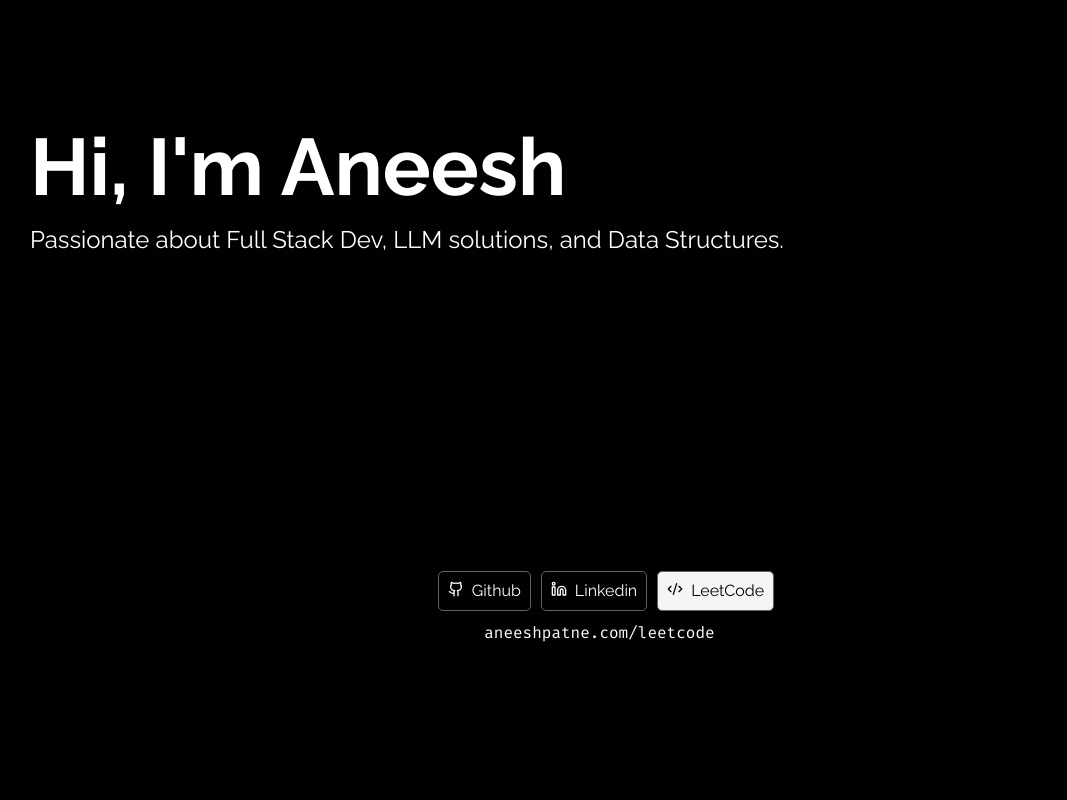
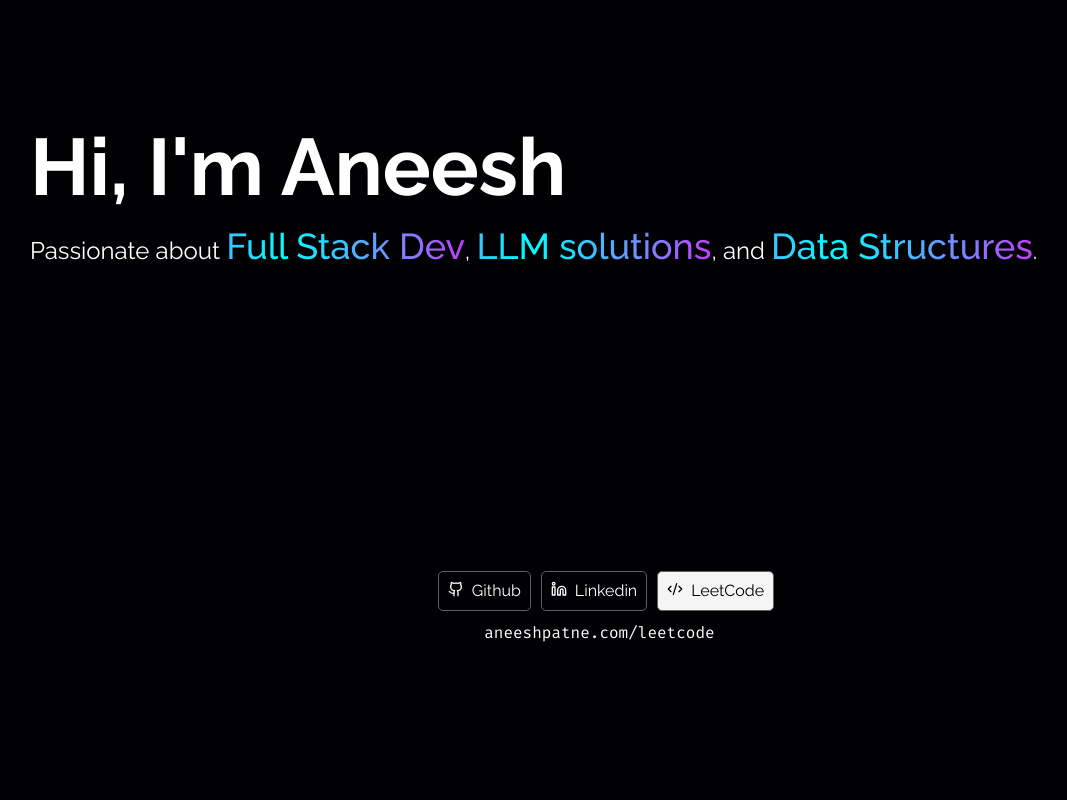
Before and after one commit to aneeshpatne/Personal-Portfolio, a Next.js app: page / in a window 1280 px wide. Shown: the top 800 px of the page, without its empty margins (34-1101 px from the left). Built offline with nearby package versions, Linux system fonts and the light colour scheme.

Commit message:
feat: enhance introduction text with gradient styling for emphasis

```diff
--- a/src/components/NameNew.jsx
+++ b/src/components/NameNew.jsx
@@ -37,7 +37,10 @@ export default function NameNew({ theme }) {
         <div className={styles.introWrapper}>
           <p className={styles.introName}>Hi, I&apos;m Aneesh</p>
           <p className={styles.introText}>
-            Passionate about Full Stack Dev, LLM solutions, and Data Structures.
+            Passionate about{" "}
+            <span className={styles.gradientText}>Full Stack Dev</span>,{" "}
+            <span className={styles.gradientText}>LLM solutions</span>, and{" "}
+            <span className={styles.gradientText}>Data Structures</span>.
           </p>
         </div>
       </div>
--- a/src/components/style/nameNew.module.css
+++ b/src/components/style/nameNew.module.css
@@ -111,6 +111,18 @@
   animation: gradientMove 3s ease infinite;
 }
 
+.gradientText {
+  background: linear-gradient(90deg, #ff00ff, #00ffff, #ff00ff);
+  background-size: 200% 100%;
+  -webkit-background-clip: text;
+  background-clip: text;
+  color: transparent;
+  font-size: 1.5em;
+  font-weight: 500;
+  animation: gradientMove 3s ease infinite;
+  white-space: nowrap;
+}
+
 @media (max-width: 570px) {
   .introduction {
     top: 70%;
```
